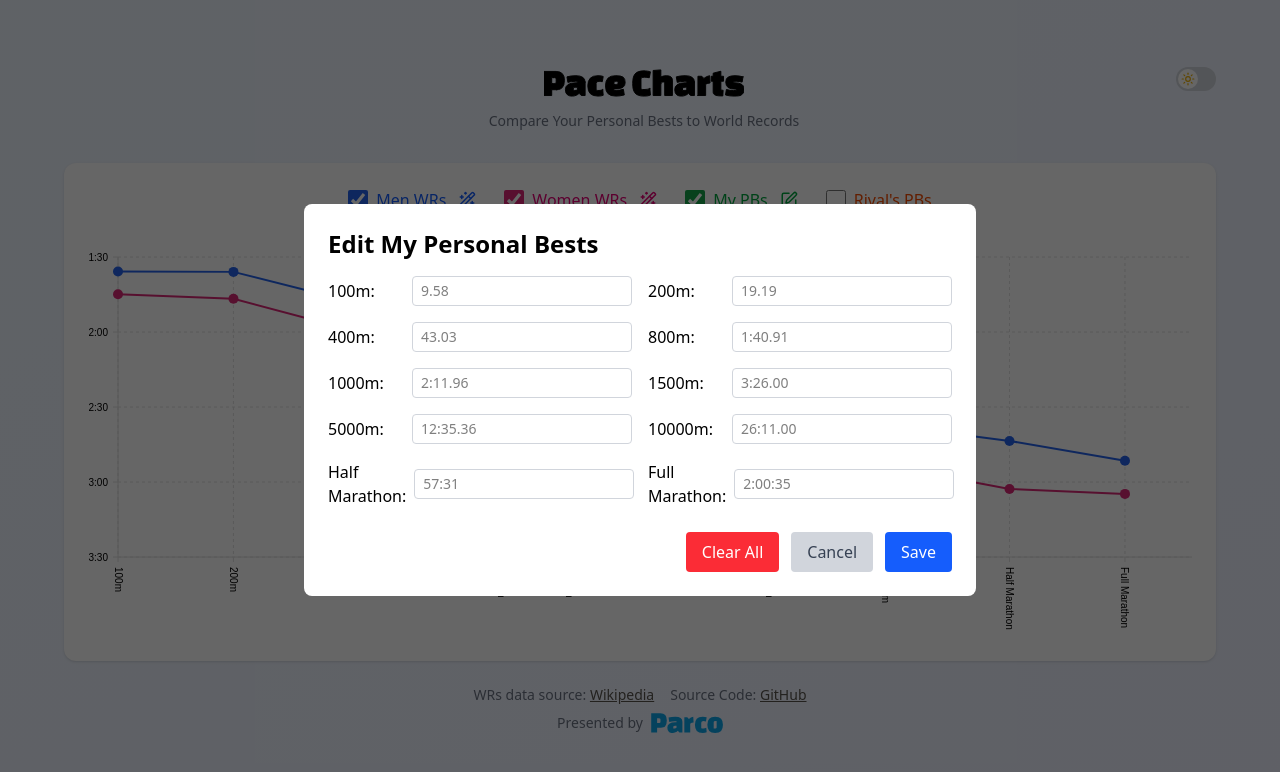
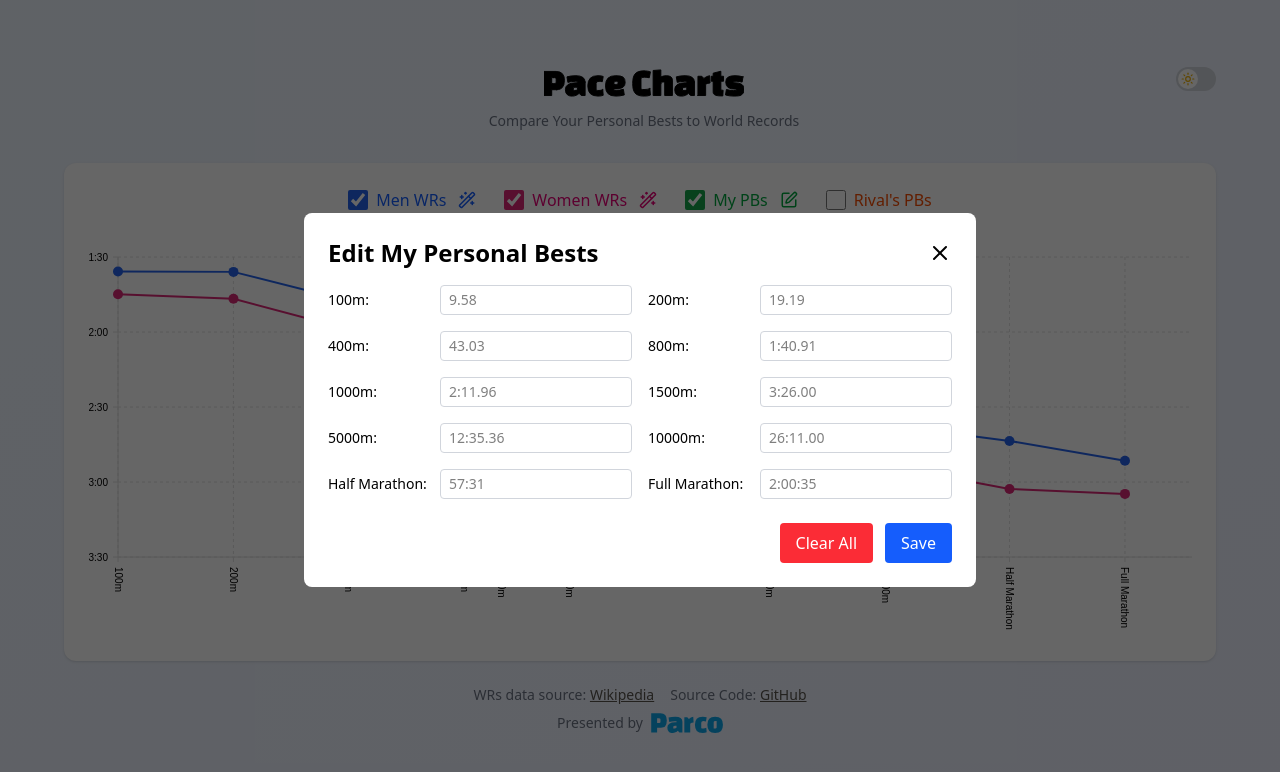
Before and after one commit to loddit/pace-charts, a React (Vite) app: page / in a window 1280 px wide. Both pictures are taken after a click on the label "My PBs". Shown: the top 772 px of the page. Built offline with nearby package versions, Linux system fonts and the light colour scheme.

Commit message:
update modal close button and inputs design

```diff
--- a/src/components/EditRecordsModal.tsx
+++ b/src/components/EditRecordsModal.tsx
@@ -1,6 +1,8 @@
 import React from 'react';
 import type { MyRecords } from '../data/types';
 import { worldRecords, distanceLabels, standardDistances } from '../data/worldRecords';
+import { X } from 'lucide-react';
+
 
 interface EditRecordsModalProps {
   title: string;
@@ -54,9 +56,18 @@ export const EditRecordsModal: React.FC<EditRecordsModalProps> = ({
         }`}
         onClick={(e) => e.stopPropagation()}
       >
-        <h2 className="text-xl sm:text-2xl font-bold mb-3 sm:mb-4">
-          {title}
-        </h2>
+        <div className="flex justify-between">
+          <h2 className="text-xl sm:text-2xl font-bold mb-3 sm:mb-4">
+            {title}
+          </h2>
+          <button
+            type="button"
+            onClick={onClose}
+            className="-mt-4 text-md transition-all cursor-pointer"
+          >
+            <X />
+          </button>
+        </div>
 
         <div className="grid grid-cols-1 sm:grid-cols-2 gap-3 sm:gap-4">
           {standardDistances.map((distance) => {
@@ -66,8 +77,8 @@ export const EditRecordsModal: React.FC<EditRecordsModalProps> = ({
             const placeholder = maleWR ? maleWR.time : "";
 
             return (
-              <div key={distance} className="flex items-center gap-2">
-                <label className="w-16 sm:w-20 font-medium text-sm sm:text-base">
+              <div key={distance} className="flex justify-between items-center gap-2">
+                <label className="w-25 text-sm">
                   {distanceLabels[distance]}:
                 </label>
                 <input
@@ -77,7 +88,7 @@ export const EditRecordsModal: React.FC<EditRecordsModalProps> = ({
                     onInputChange(distance, e.target.value)
                   }
                   placeholder={placeholder}
-                  className={`flex-1 px-2 py-1 text-sm border rounded focus:outline-none focus:ring-2 focus:ring-blue-500 ${
+                  className={`w-48 px-2 py-1 text-sm border rounded focus:outline-none focus:ring-2 focus:ring-blue-500 ${
                     isDark
                       ? "bg-gray-700 border-gray-600 text-white placeholder-gray-400"
                       : "bg-white border-gray-300"
@@ -104,17 +115,7 @@ export const EditRecordsModal: React.FC<EditRecordsModalProps> = ({
           >
             Clear All
           </button>
-          <button
-            type="button"
-            onClick={onClose}
-            className={`w-full sm:w-auto px-4 py-2 text-sm sm:text-base rounded transition-all ${
-              isDark
-                ? "bg-gray-700 text-gray-200 hover:bg-gray-600"
-                : "bg-gray-300 text-gray-700 hover:bg-gray-400"
-            }`}
-          >
-            Cancel
-          </button>
+
           <button
             type="button"
             onClick={onFinish}
```
